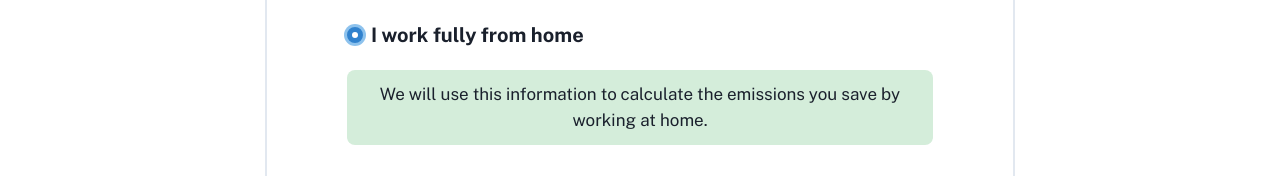
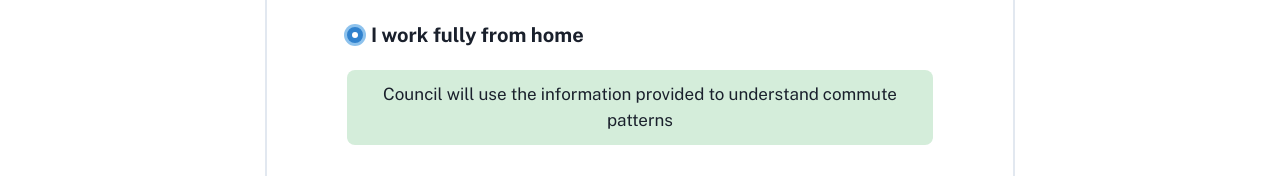
Before and after one commit to CodeforAustralia/council-emissions-calculator, a Next.js app: page /form/WorkArrangement in a window 1280 px wide. Both pictures are taken after a click on the label "I work fully from home". Shown: the part 624-800 px from the top of the page. Built offline with nearby package versions, Linux system fonts and the light colour scheme.

Commit message:
change help-text for work from home mode as per updated Figma design

```diff
--- a/pages/form/WorkArrangement.jsx
+++ b/pages/form/WorkArrangement.jsx
@@ -124,7 +124,7 @@ export default function WorkArrangement() {
                 borderRadius="lg"
                 textAlign="center"
               >
-                We will use this information to calculate the emissions you save by working at home.
+                Council will use the information provided to understand commute patterns
               </Text>
             </Collapse>
 
```
